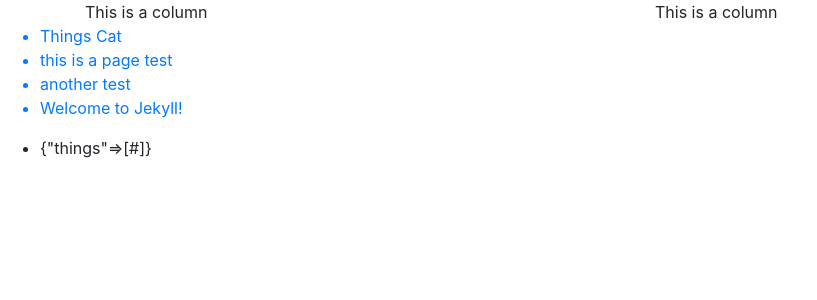
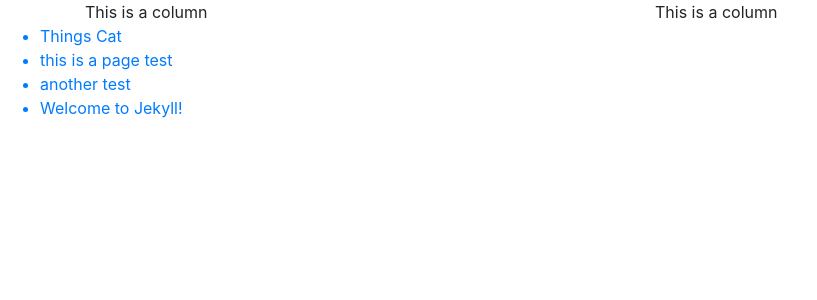
Before and after one commit to PoisonedCrown/blank-jekyll, a Jekyll site: the page built from index.html, in a window 1280 px wide. Shown: the top 300 px of the page, without its empty margins (0-817 px from the left). Built offline with Jekyll 4.4.1, drawn with Linux system fonts in a browser that asks for light colours.

Commit message:
Update index.html

```diff
--- a/index.html
+++ b/index.html
@@ -12,10 +12,4 @@ layout: default
 {% endfor%}
 </ul>
 
-
-<ul>
-  {% for cat in site.categories %}
-  <li>{{site.categories}}</li>
-  {% endfor%}
-
-</ul>
+{% capture category_name %}{{ category | first }}{% endcapture %}
```
